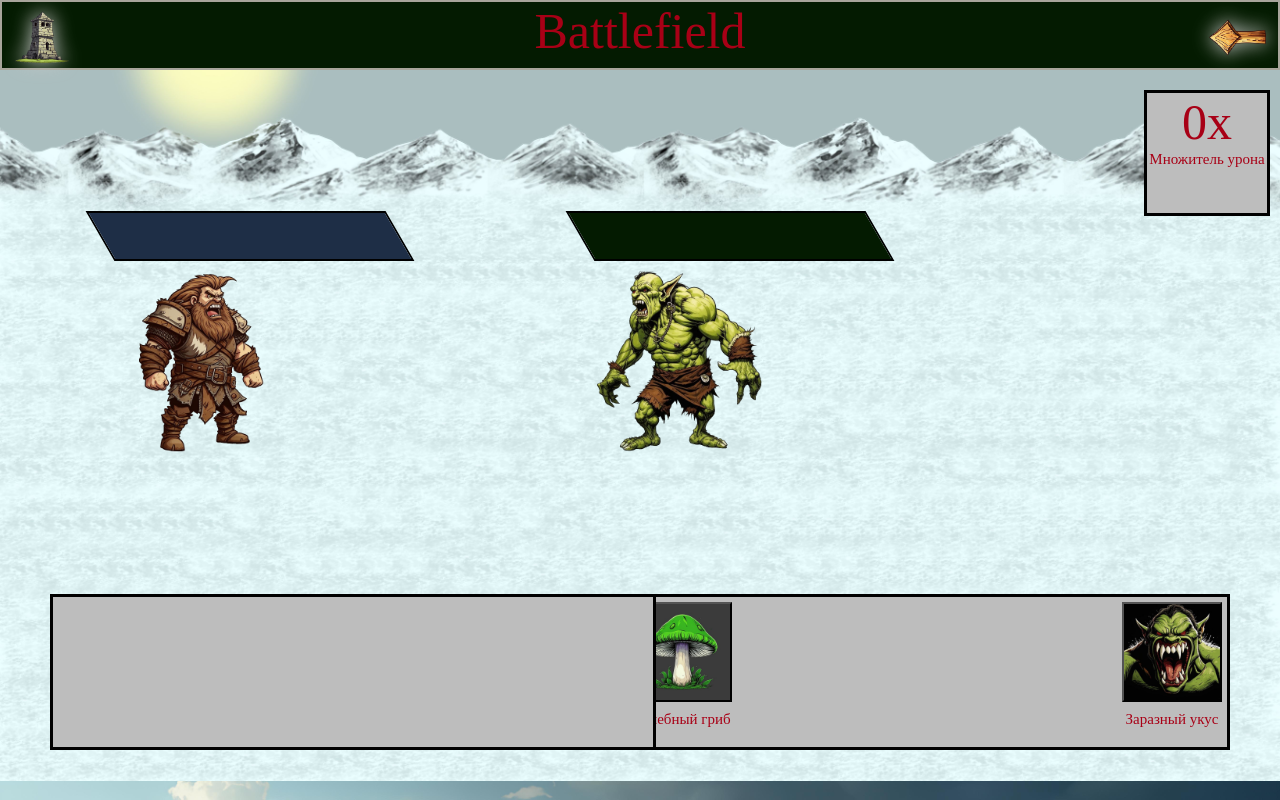
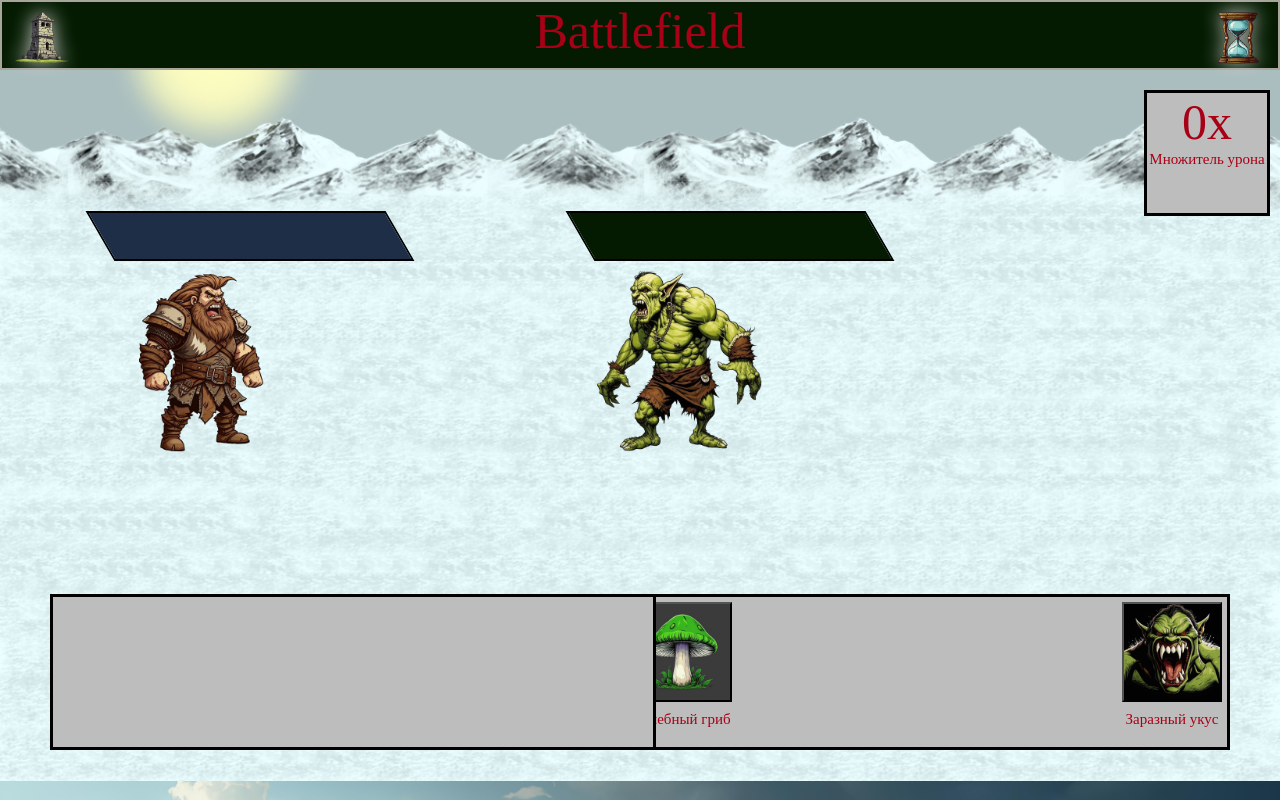
Before and after one commit to Ptomainchik/NorthTanah, a React (Create React App) app: page /battlefieldorlwl1 in a window 1280 px wide. Built offline with nearby package versions, Linux system fonts and the light colour scheme; a web font is replaced by a local one.

Commit message:
OrcLwl4.3

```diff
--- a/src/components/Battlefields/OrcsBattlefield/OrcsBattlefieldLwl1.tsx
+++ b/src/components/Battlefields/OrcsBattlefield/OrcsBattlefieldLwl1.tsx
@@ -1,7 +1,7 @@
 import { useEffect, useState } from "react";
-import { BackButton } from "../../Button/BackButton/BackButton";
 import { HomeButton } from "../../Button/HomeButton/HomeButton";
 import classes from "../../Styles/BattlefieldsStyles.module.css";
+import { RestartButton } from "../../Button/RestartButton/RestartButton";
 
 const randomIntegerFromInterval = (min: number, max: number): number => {
     return Math.floor(Math.random() * (max - min + 1) + min);
@@ -120,7 +120,7 @@ export const OrcsBattlefieldLwl1 = () => {
 
     return (
         <div className={classes.orcsBattlefield}>
-            <div className={classes.buttonOrcsBattlefield}><HomeButton/><span>Battlefield</span><BackButton/></div>
+            <div className={classes.buttonOrcsBattlefield}><HomeButton/><span>Battlefield</span><RestartButton/></div>
             <div className={classes.unitsFlex}>
                 <div className={classes.unitsBlock}>
                     <div className={classes.dwarfLwl123}>
--- a/src/components/Battlefields/OrcsBattlefield/OrcsBattlefieldLwl2.tsx
+++ b/src/components/Battlefields/OrcsBattlefield/OrcsBattlefieldLwl2.tsx
@@ -1,7 +1,7 @@
 import { useEffect, useState } from "react";
-import { BackButton } from "../../Button/BackButton/BackButton";
 import { HomeButton } from "../../Button/HomeButton/HomeButton";
 import classes from "../../Styles/BattlefieldsStyles.module.css";
+import { RestartButton } from "../../Button/RestartButton/RestartButton";
 
 const randomIntegerFromInterval = (min: number, max: number): number => {
     return Math.floor(Math.random() * (max - min + 1) + min);
@@ -158,7 +158,7 @@ export const OrcsBattlefieldLwl2 = () => {
 
     return (
         <div className={classes.orcsBattlefield}>
-            <div className={classes.buttonOrcsBattlefield}><HomeButton/><span>Battlefield</span><BackButton/></div>
+            <div className={classes.buttonOrcsBattlefield}><HomeButton/><span>Battlefield</span><RestartButton/></div>
             <div className={classes.unitsFlex}>
                 <div className={classes.unitsBlock}>
                     <div className={classes.dwarfLwl123}>
--- a/src/components/Battlefields/OrcsBattlefield/OrcsBattlefieldLwl3.tsx
+++ b/src/components/Battlefields/OrcsBattlefield/OrcsBattlefieldLwl3.tsx
@@ -1,7 +1,7 @@
 import { useEffect, useState } from "react";
-import { BackButton } from "../../Button/BackButton/BackButton";
 import { HomeButton } from "../../Button/HomeButton/HomeButton";
 import classes from "../../Styles/BattlefieldsStyles.module.css";
+import { RestartButton } from "../../Button/RestartButton/RestartButton";
 
 const randomIntegerFromInterval = (min: number, max: number): number => {
     return Math.floor(Math.random() * (max - min + 1) + min);
@@ -113,7 +113,7 @@ export const OrcsBattlefieldLwl3 = () => {
             }, 100)
             setShowSkilsFrozenGround(true)
         }
-        else if (dwarfHealth <= 1120 && dwarfHealth >= 960 && damageMultiplier !== null) {
+        else if (dwarfHealth <= 1120 && dwarfHealth >= 700 && damageMultiplier !== null) {
             setShowSkilsFrozenGround(false)
         }
 
@@ -148,7 +148,7 @@ export const OrcsBattlefieldLwl3 = () => {
             }, 100)
             setShowSkilsFrozenGround(true)
         }
-        else if (dwarfHealth <= 2320 && dwarfHealth >= 2160 && damageMultiplier !== null) {
+        else if (dwarfHealth <= 2320 && dwarfHealth >= 2000 && damageMultiplier !== null) {
             setShowSkilsFrozenGround(false)
         }
 
@@ -212,7 +212,7 @@ export const OrcsBattlefieldLwl3 = () => {
 
     return (
         <div className={classes.orcsBattlefield}>
-            <div className={classes.buttonOrcsBattlefield}><HomeButton/><span>Battlefield</span><BackButton/></div>
+            <div className={classes.buttonOrcsBattlefield}><HomeButton/><span>Battlefield</span><RestartButton/></div>
             <div className={classes.unitsFlex}>
                 <div className={classes.unitsBlock}>
                     <div className={classes.dwarfLwl123}>
--- a/src/components/Battlefields/OrcsBattlefield/OrcsBattlefieldLwl4.tsx
+++ b/src/components/Battlefields/OrcsBattlefield/OrcsBattlefieldLwl4.tsx
@@ -1,7 +1,7 @@
 import { useEffect, useState } from "react";
-import { BackButton } from "../../Button/BackButton/BackButton";
 import { HomeButton } from "../../Button/HomeButton/HomeButton";
 import classes from "../../Styles/BattlefieldsStyles.module.css";
+import { RestartButton } from "../../Button/RestartButton/RestartButton";
 
 const randomIntegerFromInterval = (min: number, max: number): number => {
     return Math.floor(Math.random() * (max - min + 1) + min);
@@ -25,6 +25,7 @@ export const OrcsBattlefieldLwl4 = () => {
     const [showSkilsAngryDwarf, setShowSkilsAngryDwarf] = useState(false);
     const [showSkilsFrozenGround, setShowSkilsFrozenGround] = useState(false);
     const [showBearHug, setShowBearHug] = useState(false);
+    const [showDwarvesBolts, setShowDwarvesBolts] = useState(false);
     const [ferocityActive, setFerocityActive] = useState(false);
     const [ferocityCount, setFerocityCount] = useState(0);
     const [spearThrower, setSpearThrower] = useState(3)
@@ -42,6 +43,7 @@ export const OrcsBattlefieldLwl4 = () => {
 
     const handleSpearThrower = () => {
         if (spearThrower > 0)  {
+            setShowDwarvesBolts(true)
             setSpearThrower(spearThrower - 1)
             setDwarfHealth(dwarfHealth - 100)
             const intervalId1 = setInterval(() => {
@@ -56,6 +58,7 @@ export const OrcsBattlefieldLwl4 = () => {
             }, 1000)
             setTimeout(() => {
                 clearInterval(intervalId)
+                setShowDwarvesBolts(false)
             }, 8000)
         }}
 
@@ -250,7 +253,7 @@ export const OrcsBattlefieldLwl4 = () => {
 
     return (
         <div className={classes.orcsBattlefield}>
-            <div className={classes.buttonOrcsBattlefield}><HomeButton/><span>Battlefield</span><BackButton/></div>
+            <div className={classes.buttonOrcsBattlefield}><HomeButton/><span>Battlefield</span><RestartButton/></div>
             <div className={classes.unitsFlex}>
                 <div className={classes.unitsBlock}>
                     <div className={classes.dwarfLwl123}>
@@ -302,6 +305,10 @@ export const OrcsBattlefieldLwl4 = () => {
                     {showBearHug && <button className={classes.bearHug} title="Медвежьи объятия - наносит слабый урон противнику в течение некоторого времени."></button>}
                     {showBearHug && <div className={classes.titleSkils}>Медвежьи объятия</div>}
                 </div>
+                <div className={classes.blockSkils}>
+                    {showDwarvesBolts && <button className={classes.dwarvesBolts} title="Арбалетные болты - наносит слабый урон противнику, а затем малый урон в течение некоторого времени."></button>}
+                    {showDwarvesBolts && <div className={classes.titleSkils}>Арбалетные болты</div>}
+                </div>
             </div>
             <div className={classes.damageMultiplier}>
                     {damageMultiplier}x
--- /dev/null
+++ b/src/components/Button/RestartButton/RestartButton.tsx
@@ -0,0 +1,14 @@
+import { useNavigate } from 'react-router-dom';
+import classes from '../../Styles/Styles.module.css'
+
+export function RestartButton() {
+  let navigate = useNavigate();
+  function handleClick() {
+    navigate(0);
+  }
+
+  return (
+    <button className={classes.restartButton} type="button" title="Restart" onClick={handleClick}>
+    </button>
+  );
+}
--- a/src/components/Styles/BattlefieldsStyles.module.css
+++ b/src/components/Styles/BattlefieldsStyles.module.css
@@ -25,7 +25,6 @@
     right: 400px;
     top: 50%;
 }
-
 
 .buttonDwarfLwl1{
     width: 200px;
@@ -162,6 +161,13 @@
     width: 100px;
     height: 100px;
     background: url(../../images/Battlefields/DwarfSkils/BearHug.jpg) no-repeat;
+    background-size: contain;
+}
+
+.dwarvesBolts{
+    width: 100px;
+    height: 100px;
+    background: url(../../images/Battlefields/DwarfSkils/Bolt.jpg) no-repeat;
     background-size: contain;
 }
 
--- a/src/components/Styles/Styles.module.css
+++ b/src/components/Styles/Styles.module.css
@@ -55,6 +55,21 @@ a:active{
 }
 
 .backButton:hover{
+    opacity: 0.5;
+}
+
+.restartButton{
+    background: url(../../images/Other/Hourglass.webp);
+    background-size: cover;
+    width: 60px;
+    height: 60px;
+    border: none;
+    filter: drop-shadow(0px 0px 10px rgb(201, 201, 201));
+    float: right;
+    margin: 6px 10px 0px 0px;
+}
+
+.restartButton:hover{
     opacity: 0.5;
 }
 
```
Also changed, not shown: src/images/Battlefields/DwarfSkils/Bolt.jpg (added), src/images/Other/Hourglass.webp (added).
